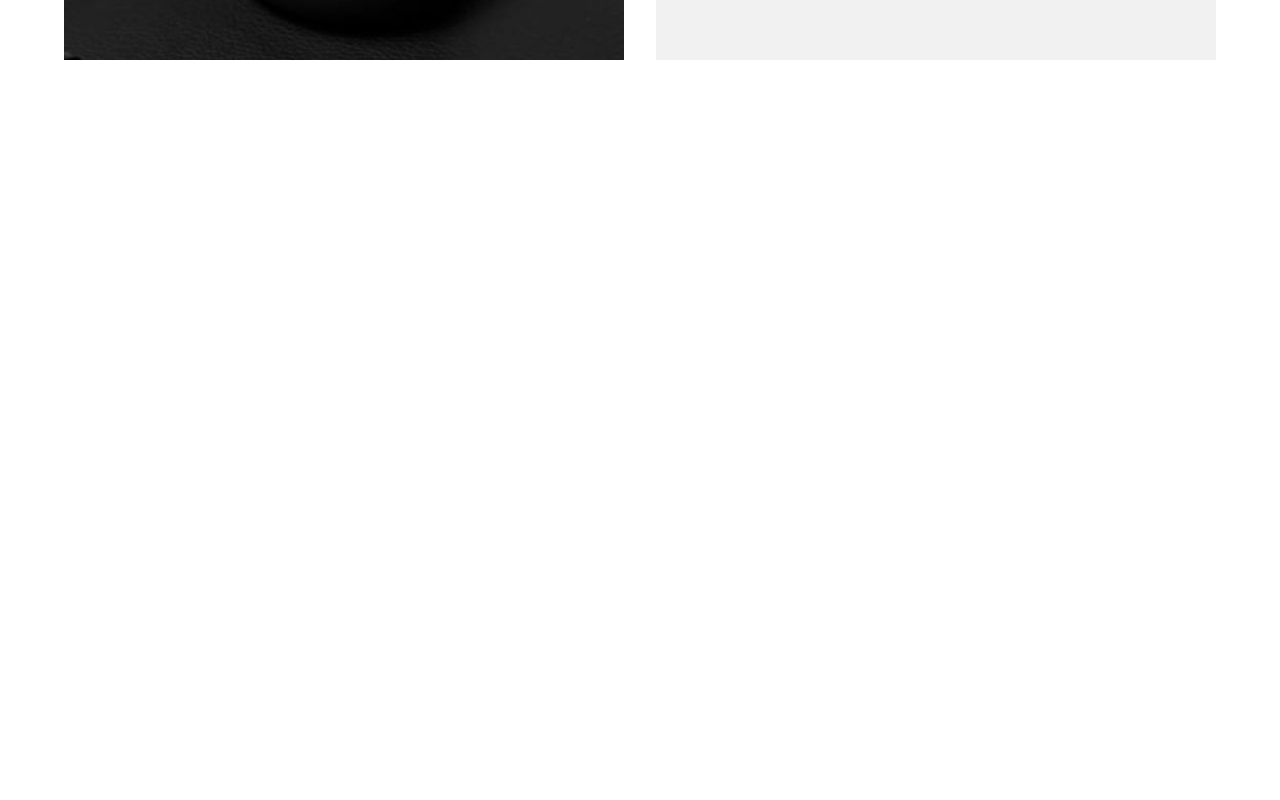
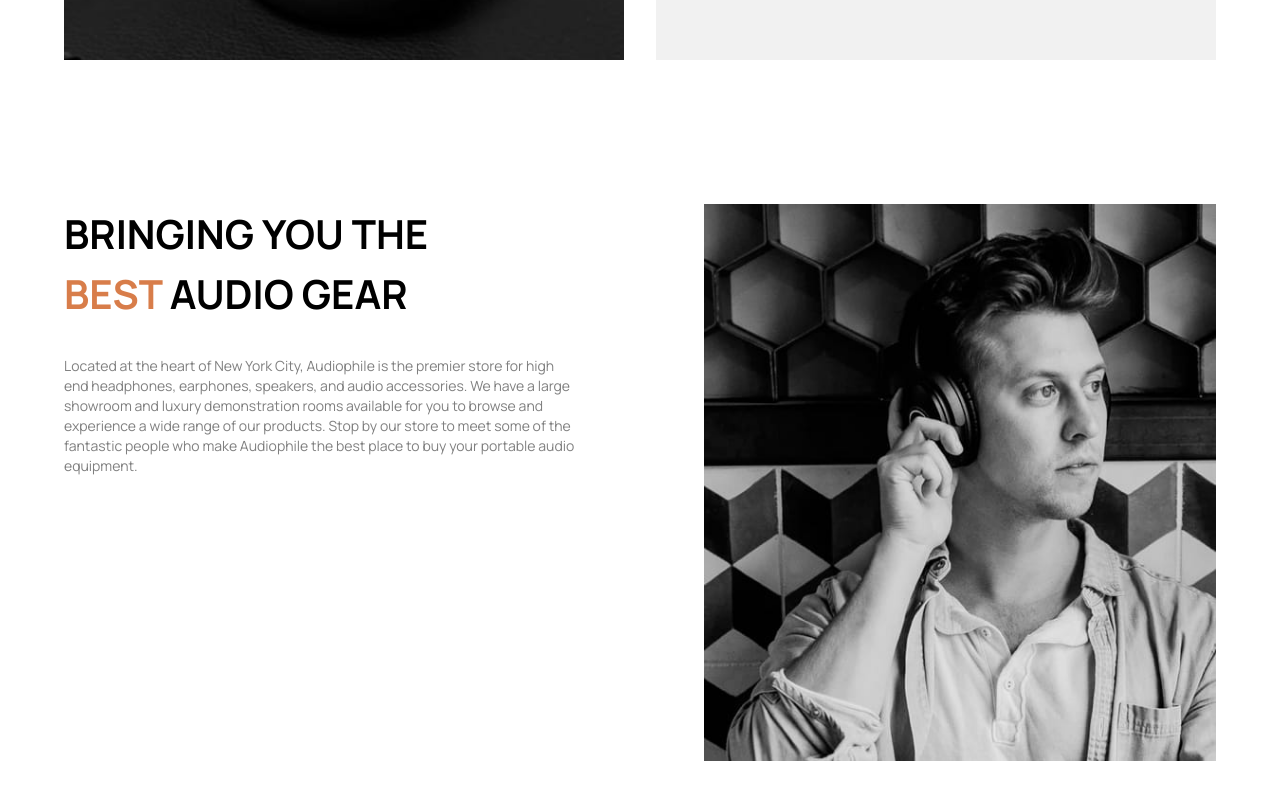
Before and after one commit to ArzCorp/audiophile-vue, a Vue app: page / in a window 1280 px wide. Shown: the part 2453-3253 px from the top of the page. Before the commit the page ends 2657 px from the top, so only its background shows below. Built offline with nearby package versions, Linux system fonts and the light colour scheme.

Commit message:
💄 added home description

```diff
--- a/src/App.vue
+++ b/src/App.vue
@@ -3,6 +3,7 @@
 import Banner from './components/home/Banner.vue'
 import Tabs from './components/home/Tabs.vue'
 import Products from './components/home/Products.vue'
+import Description from './components/home/Description.vue'
 </script>
 
 <template>
@@ -10,4 +11,5 @@
 	<Banner />
 	<Tabs />
 	<Products />
+	<Description />
 </template>
--- /dev/null
+++ b/src/components/home/Description.vue
@@ -0,0 +1,31 @@
+<template>
+	<section class="flex pb-52">
+		<Container>
+			<div class="mr-32 w-6/12">
+				<h2 class="text-[40px] font-bold uppercase mb-8">
+					Bringing you the<br />
+					<span class="text-[#D87D4A]">best</span> audio gear
+				</h2>
+				<p class="text-black text-opacity-50 text-sm w-full 2xl:w-10/12">
+					Located at the heart of New York City, Audiophile is the premier store
+					for high end headphones, earphones, speakers, and audio accessories.
+					We have a large showroom and luxury demonstration rooms available for
+					you to browse and experience a wide range of our products. Stop by our
+					store to meet some of the fantastic people who make Audiophile the
+					best place to buy your portable audio equipment.
+				</p>
+			</div>
+			<figure class="w-6/12">
+				<img
+					class="w-full"
+					src="src/assets/img/shared/desktop/image-best-gear.jpg"
+					alt="banner"
+				/>
+			</figure>
+		</Container>
+	</section>
+</template>
+<script>
+import Container from '../Container.vue'
+export default { components: { Container } }
+</script>
```
